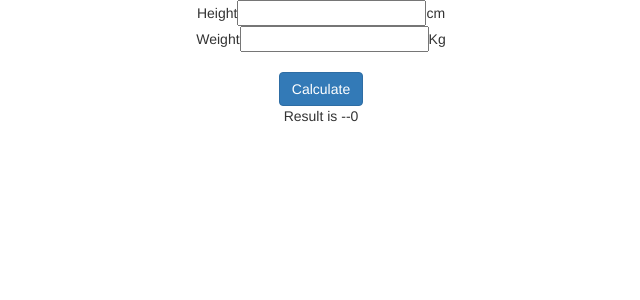
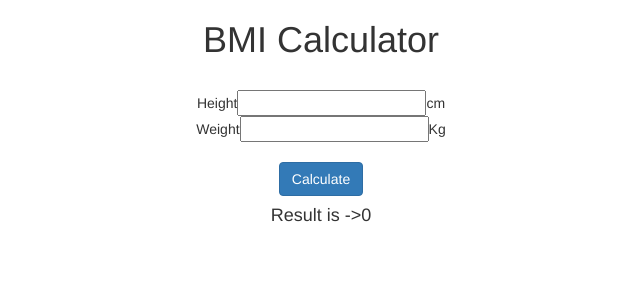
Before and after one commit to Yeasir0032/BMI-Calculator, a React (Vite) app: page / in a window 1280 px wide. Shown: the top 300 px of the page, without its empty margins (319-959 px from the left). Built offline with nearby package versions, Linux system fonts and the light colour scheme.

Commit message:
Readme file updated and ui changes

```diff
--- a/src/App.jsx
+++ b/src/App.jsx
@@ -11,6 +11,7 @@ export default function App() {
   const weightChange = (event) =>{
     setWeight(event.target.value);
   };
+  var isvis = false;
   const calculate = () =>{
     if(!height==0){
     setbmi(weight*10000/(height*height));
@@ -18,7 +19,7 @@ export default function App() {
   };
   return (
     <div>
-
+      <h1>BMI Calculator</h1><br/>
 
       <div class="input-group mb-3">
   <span class="input-group-text" id="basic-addon1">Height</span>
@@ -33,8 +34,10 @@ export default function App() {
       <br/>
         <button class="btn btn-primary" onClick={calculate} >Calculate</button>
       <br/>
-      Result is --
+      <h4>
+      Result is ->
         {bmi}
+      </h4>
     </div>
   )
 }
```
Also changed, not shown: 1 other file (tests, documents, lock files or other folders).
